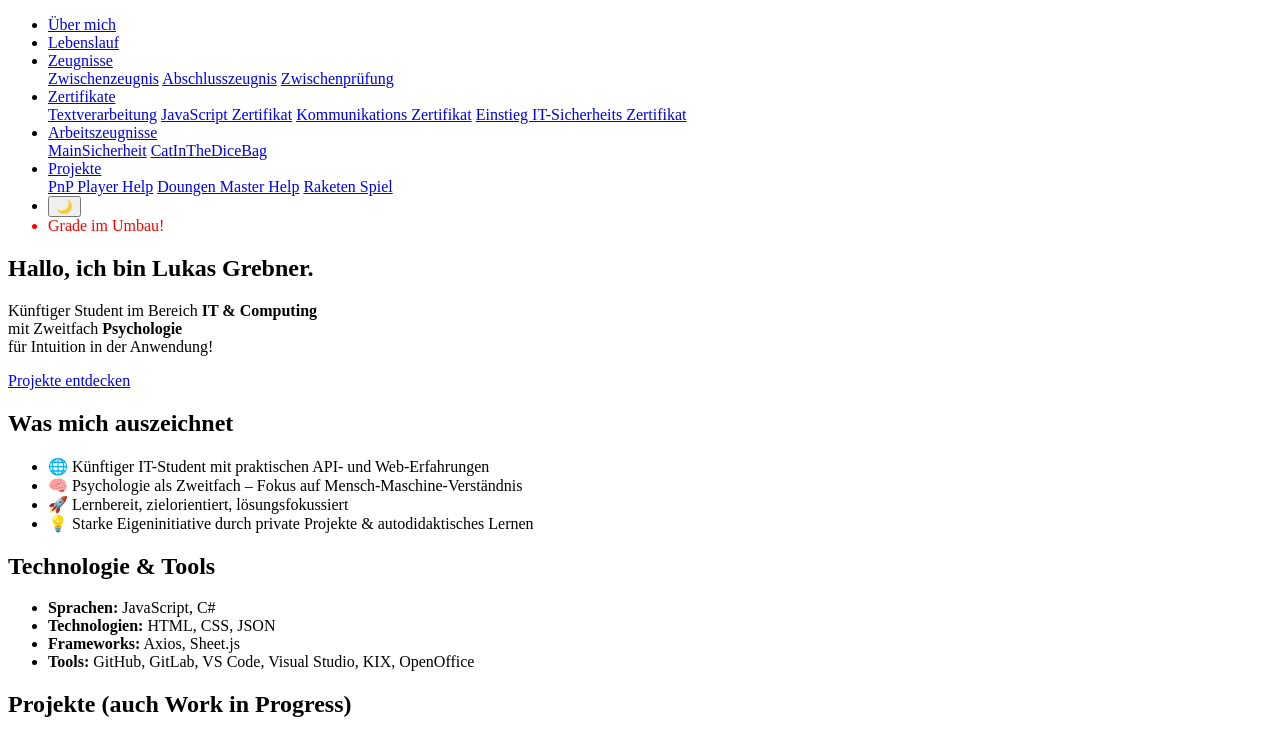
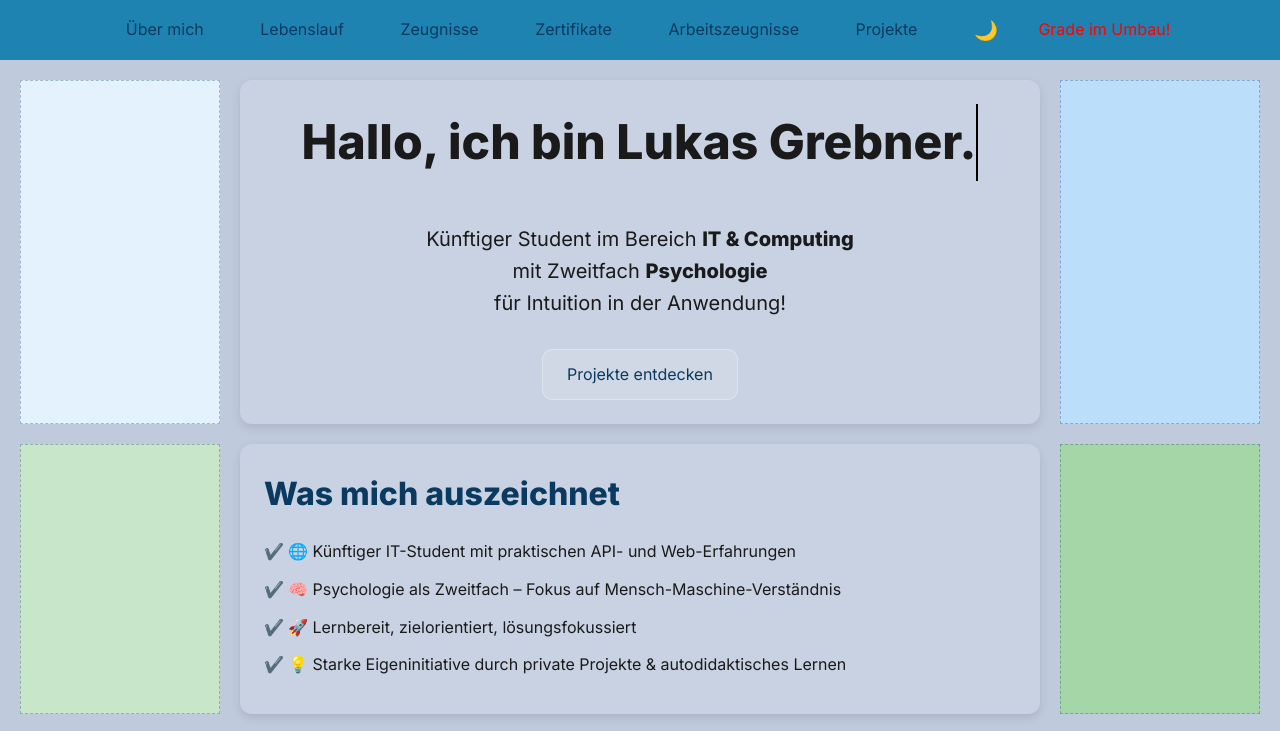
Before and after one commit to LukasG-dev/Bewerbung, a plain HTML site: page index.html in a window 1280 px wide. Shown: the top 731 px of the page. Drawn offline with Linux system fonts and the light colour scheme.

Commit message:
testing path.

```diff
--- a/css/main.css
+++ b/css/main.css
@@ -1,6 +1,6 @@
-@import url("css/base.css");
-@import url("css/navbar.css");
-@import url("css/carousel.css");
-@import url("css/placeholder.css");
-@import url("css/effects.css");
-@import url("css/darkmode.css");
+@import url("base.css");
+@import url("navbar.css");
+@import url("carousel.css");
+@import url("placeholder.css");
+@import url("effects.css");
+@import url("darkmode.css");
```
